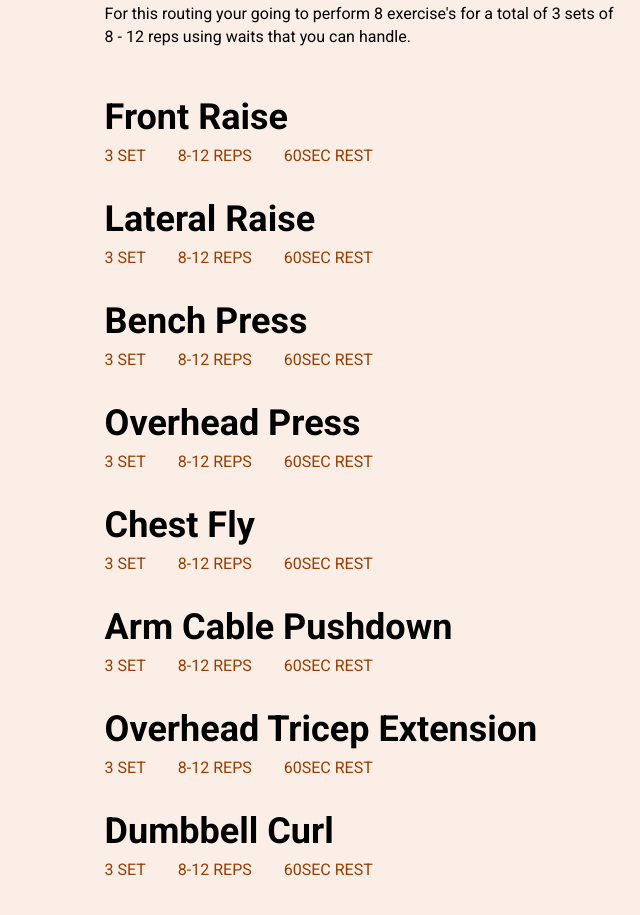
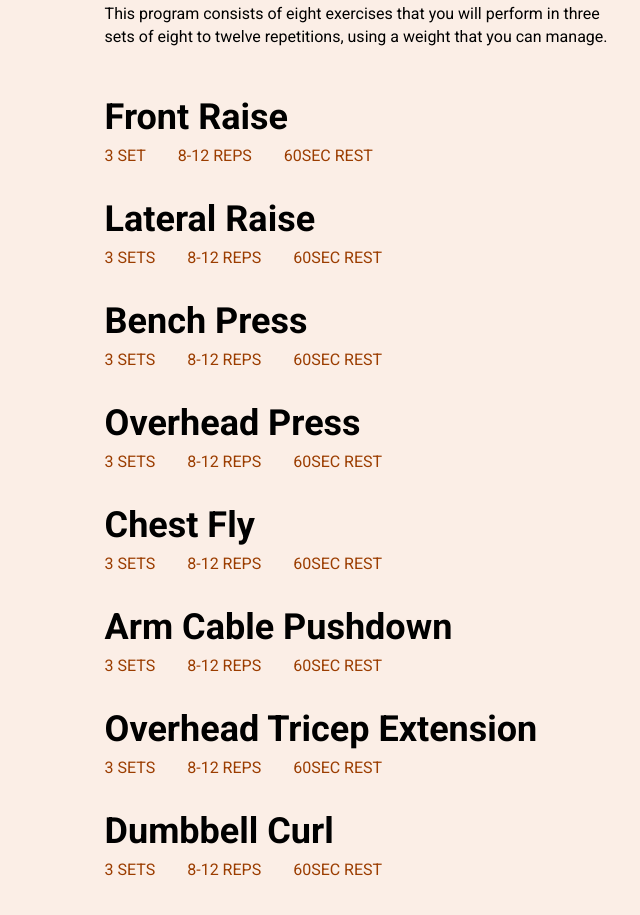
Before and after one commit to JavierBayonOlivencia/HFP, a plain HTML site: page push.html in a window 1280 px wide. Shown: the part 315-1230 px from the top of the page, without its empty margins (17-657 px from the left). Drawn offline with Linux system fonts and the light colour scheme.

Commit message:
Update push.html

```diff
--- a/push.html
+++ b/push.html
@@ -30,7 +30,7 @@
                                 <h1>Push Day</h1>
                                 <h2>Chest, Shoulders & Tricep</h2>
                             </div>
-                            <p>For this routing your going to perform 8 exercise's for a total of 3 sets of  8 - 12 reps using waits that you can handle.</p>
+                            <p>This program consists of eight exercises that you will perform in three sets of eight to twelve repetitions, using a weight that you can manage.</p>
                         </div>
                         <div class="content-info">
                             <div class="info-cards" data-id="1">
@@ -54,7 +54,7 @@
                                         <h3>Lateral Raise</h3>
                                     </div>
                                     <div class="card-info">
-                                        <span>3 set</span>
+                                        <span>3 sets</span>
                                         <span>8-12 reps</span>
                                         <span>60sec rest</span>
                                     </div>
@@ -69,7 +69,7 @@
                                         <h3>Bench Press</h3>
                                     </div>
                                     <div class="card-info">
-                                        <span>3 set</span>
+                                        <span>3 sets</span>
                                         <span>8-12 reps</span>
                                         <span>60sec rest</span>
                                     </div>
@@ -84,7 +84,7 @@
                                         <h3>Overhead Press</h3>
                                     </div>
                                     <div class="card-info">
-                                        <span>3 set</span>
+                                        <span>3 sets</span>
                                         <span>8-12 reps</span>
                                         <span>60sec rest</span>
                                     </div>
@@ -99,7 +99,7 @@
                                         <h3>Chest Fly</h3>
                                     </div>
                                     <div class="card-info">
-                                        <span>3 set</span>
+                                        <span>3 sets</span>
                                         <span>8-12 reps</span>
                                         <span>60sec rest</span>
                                     </div>
@@ -114,7 +114,7 @@
                                         <h3>Arm Cable Pushdown</h3>
                                     </div>
                                     <div class="card-info">
-                                        <span>3 set</span>
+                                        <span>3 sets</span>
                                         <span>8-12 reps</span>
                                         <span>60sec rest</span>
                                     </div>
@@ -129,7 +129,7 @@
                                         <h3>Overhead Tricep Extension</h3>
                                     </div>
                                     <div class="card-info">
-                                        <span>3 set</span>
+                                        <span>3 sets</span>
                                         <span>8-12 reps</span>
                                         <span>60sec rest</span>
                                     </div>
@@ -144,7 +144,7 @@
                                         <h3>Dumbbell Curl</h3>
                                     </div>
                                     <div class="card-info">
-                                        <span>3 set</span>
+                                        <span>3 sets</span>
                                         <span>8-12 reps</span>
                                         <span>60sec rest</span>
                                     </div>
```
